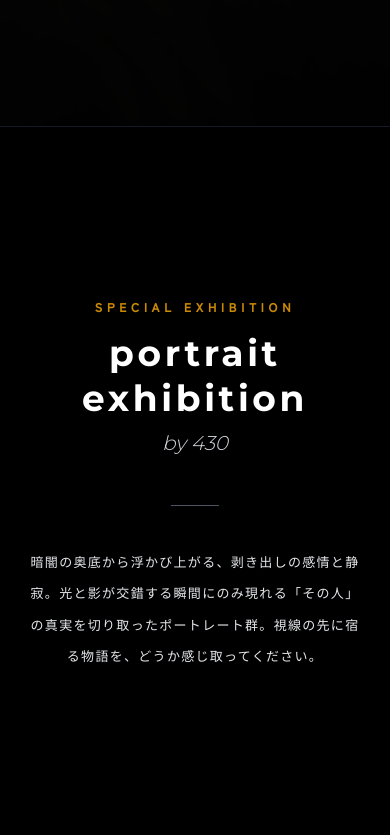
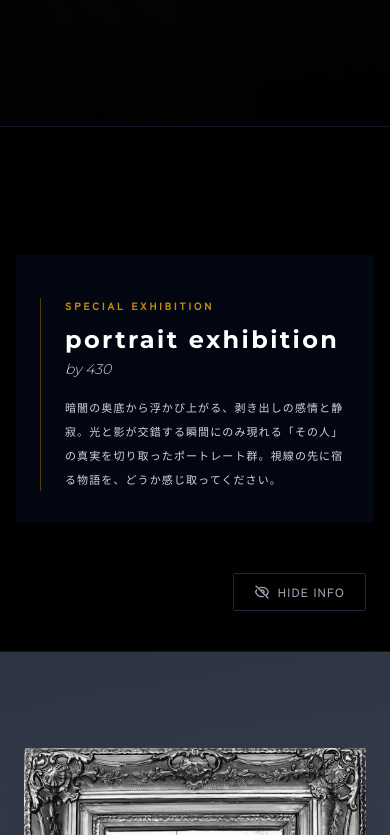
Before and after one commit to miliosapporo-eng/my-garally, a React (Vite) app: page / in a window 390 px wide. Shown: the part 6729-7564 px from the top of the page. Built offline with nearby package versions, Linux system fonts and the light colour scheme; no server answers.

Commit message:
exhibition 修正

```diff
--- a/src/App.jsx
+++ b/src/App.jsx
@@ -6,7 +6,6 @@ import React, { useState, useEffect, useRef } from 'react';
 import { initializeApp } from "firebase/app";
 import { getStorage, ref, listAll, getDownloadURL } from "firebase/storage";
 
-// 先ほどご提示いただいた Firebase 設定を直接ここに埋め込みます
 const firebaseConfig = {
     apiKey: "AIzaSyBaWABhVZPKHRPwevjv8xzy7lvWjMoWCt8",
     authDomain: "dark-side-luck.firebaseapp.com",
@@ -17,9 +16,7 @@ const firebaseConfig = {
     measurementId: "G-FMGKCPQE9T"
 };
 
-// アプリの初期化
 const app = initializeApp(firebaseConfig);
-// Storage の初期化
 const storage = getStorage(app);
 
 // ============================================================================
@@ -32,14 +29,10 @@ const ProjectSlideshow = () => {
     useEffect(() => {
         const fetchImages = async () => {
             try {
-                // Firebase Storageから画像のリストを取得
                 const listRef = ref(storage, 'projects/portrait_exhibition');
                 const res = await listAll(listRef);
-
-                // 全ての画像のURLを取得
                 let urls = await Promise.all(res.items.map((itemRef) => getDownloadURL(itemRef)));
 
-                // 画像が取得できなかった場合のフォールバック（画面が真っ暗になるのを防ぐため）
                 if (urls.length === 0) {
                     urls = [
                         "https://images.unsplash.com/photo-1544005313-94ddf0286df2?auto=format&fit=crop&w=1200&q=80",
@@ -47,12 +40,10 @@ const ProjectSlideshow = () => {
                     ];
                 }
 
-                // 読み込んだ写真群をランダムにシャッフル
                 urls = urls.sort(() => Math.random() - 0.5);
                 setImages(urls);
             } catch (error) {
                 console.error("Storage fetch error:", error);
-                // エラー時のフォールバック画像
                 setImages([
                     "https://images.unsplash.com/photo-1544005313-94ddf0286df2?auto=format&fit=crop&w=1200&q=80"
                 ]);
@@ -61,7 +52,6 @@ const ProjectSlideshow = () => {
         fetchImages();
     }, []);
 
-    // 6秒ごとにスライドを切り替え
     useEffect(() => {
         if (images.length === 0) return;
         const intervalId = setInterval(() => {
@@ -78,18 +68,16 @@ const ProjectSlideshow = () => {
                 const isActive = index === currentIndex;
                 const isPrevious = index === (currentIndex - 1 + images.length) % images.length;
 
-                // エフェクトの論理構築
-                // 暗闇の奥からゆっくりフェードインし、手前へフェードアウトしていく
-                let slideClass = "opacity-0 scale-90 z-0 transition-all duration-[3000ms] ease-in"; // 待機状態（奥）
+                let slideClass = "opacity-0 scale-90 z-0 transition-all duration-[3000ms] ease-in";
                 if (isActive) {
-                    slideClass = "opacity-40 scale-105 z-10 transition-all duration-[8000ms] ease-out"; // 表示状態（徐々に手前へ）
+                    slideClass = "opacity-100 scale-105 z-10 transition-all duration-[8000ms] ease-out";
                 } else if (isPrevious) {
-                    slideClass = "opacity-0 scale-110 z-5 transition-all duration-[4000ms] ease-out"; // フェードアウト状態（さらに手前へ行きながら消える）
+                    slideClass = "opacity-0 scale-110 z-5 transition-all duration-[4000ms] ease-out";
                 }
 
                 return (
                     <div key={url} className={`absolute inset-0 ${slideClass}`}>
-                         <img src={url} alt="Portrait Exhibition" className="w-full h-full object-cover object-center" />
+                         <img src={url} alt="Portrait Exhibition" className="w-full h-full object-cover object-center opacity-80" />
                     </div>
                 );
             })}
@@ -113,7 +101,6 @@ const DEFAULT_PHOTOS = [
     { id: "12", url: "images/entry/m.webp", fullUrl: "images/entry/m.webp", title: "distance", category: "snap", createdAt: 1716223211000 }
 ];
 
-// --- スクロールアニメーション用コンポーネント ---
 const FadeInSection = ({ children, delay = 0, className = "" }) => {
     const [isVisible, setVisible] = useState(false);
     const domRef = useRef();
@@ -153,11 +140,12 @@ export default function App() {
     const [heroLoaded, setHeroLoaded] = useState(false);
     const [photos, setPhotos] = useState(DEFAULT_PHOTOS);
 
-    // --- 「もっと見る」用ステート＆初期表示枚数の設定 ---
     const [isExpanded, setIsExpanded] = useState(false);
-    const INITIAL_VISIBLE_COUNT = 6; // 最初は6枚表示
+    const INITIAL_VISIBLE_COUNT = 6;
 
-    // --- ブラウザ上でのJavaScriptエラー検知＆画面描画システム ---
+    // --- プロジェクトセクションのテキスト表示/非表示用ステート ---
+    const [showProjectInfo, setShowProjectInfo] = useState(true);
+
     const [diagnosticError, setDiagnosticError] = useState(null);
 
     useEffect(() => {
@@ -184,7 +172,6 @@ export default function App() {
         };
     }, []);
 
-    // --- グローバルスタイルの注入 ---
     useEffect(() => {
         const link = document.createElement('link');
         link.href = 'https://fonts.googleapis.com/css2?family=Montserrat:wght@300;400;700&family=Zen+Kaku+Gothic+New:wght@300;400;500&display=swap';
@@ -211,23 +198,17 @@ export default function App() {
         };
     }, []);
 
-    // フィルターされたすべての写真
     const displayedPhotos = currentFilter === 'all' ? photos : photos.filter(p => p.category === currentFilter);
-
-    // 「もっと見る」状態を考慮した、実際に画面のグリッドに表示する写真
     const visiblePhotos = isExpanded ? displayedPhotos : displayedPhotos.slice(0, INITIAL_VISIBLE_COUNT);
 
-    // フィルター切り替え時に「もっと見る」を閉じた状態にリセット
     useEffect(() => {
         setIsExpanded(false);
     }, [currentFilter]);
 
-    // --- ライトボックスのキーボード操作 ---
     useEffect(() => {
         const handleKeyDown = (e) => {
             if (lightboxIndex === null) return;
             if (e.key === 'Escape') setLightboxIndex(null);
-            // 表示されている範囲内（visiblePhotos）でループさせる
             if (e.key === 'ArrowRight') setLightboxIndex((prev) => (prev + 1) % visiblePhotos.length);
             if (e.key === 'ArrowLeft') setLightboxIndex((prev) => (prev - 1 + visiblePhotos.length) % visiblePhotos.length);
         };
@@ -276,7 +257,6 @@ export default function App() {
                             <svg className="w-6 h-6" fill="none" stroke="currentColor" strokeWidth="2" viewBox="0 0 24 24"><path strokeLinecap="round" strokeLinejoin="round" d="M4 6h16M4 12h16M4 18h16" /></svg>
                         )}
                     </button>
-                    {/* ナビゲーションにPROJECTを追加 */}
                     <nav className="hidden md:flex space-x-8 items-center tracking-wider">
                         {['GALLERY', 'CONCEPT', 'PROJECT', 'ABOUT', 'CONTACT'].map((item) => (
                             <a key={item} href={`#${item.toLowerCase()}`} className="text-xs font-medium hover:text-gray-400 transition">{item}</a>
@@ -342,7 +322,6 @@ export default function App() {
                     </div>
                 </FadeInSection>
 
-                {/* ギャラリー写真グリッド */}
                 <div className="grid grid-cols-1 sm:grid-cols-2 lg:grid-cols-3 gap-8">
                     {visiblePhotos.map((photo, index) => (
                         <FadeInSection key={`${currentFilter}-${photo.id}`} delay={(index % INITIAL_VISIBLE_COUNT) * 100}>
@@ -377,7 +356,6 @@ export default function App() {
                     ))}
                 </div>
 
-                {/* もっと見る（VIEW MORE）テキストリンク / ボタン */}
                 {displayedPhotos.length > INITIAL_VISIBLE_COUNT && (
                     <FadeInSection delay={100} className="mt-16 flex justify-center">
                         <button
@@ -439,31 +417,61 @@ export default function App() {
                 </div>
             </section>
 
-            {/* Project Section (New) */}
-            <section id="project" className="relative border-b border-gray-900 overflow-hidden bg-black min-h-[85vh] flex items-center justify-center">
+            {/* ============================================================================
+                Project Section (Updated: Bold Dark Margins)
+            ============================================================================ */}
+            <section id="project" className="relative py-32 md:py-48 border-b border-gray-900 overflow-hidden bg-black flex items-center justify-center group">
 
-                {/* スライドショーの背景コンポーネント */}
+                <FadeInSection className="w-full max-w-5xl px-4 md:px-0">
+                    {/* スライドショーを囲むコンテナ（大胆な余白を作るために枠を制限） */}
+                    <div className="relative w-full aspect-[4/3] md:aspect-[16/9] shadow-[0_0_40px_rgba(0,0,0,0.8)] rounded-sm overflow-hidden bg-gray-950">
+
+                        {/* スライドショー背景（枠内で再生される） */}
                         <ProjectSlideshow />
 
-                {/* テキストを読みやすくするためのグラデーションオーバーレイ */}
-                <div className="absolute inset-0 bg-gradient-to-t from-black via-transparent to-black z-10 pointer-events-none"></div>
-                <div className="absolute inset-0 bg-black/40 z-10 pointer-events-none"></div>
+                        {/* 文字を見やすくするためのグラデーション（HIDE INFOで消える） */}
+                        <div className={`absolute inset-0 bg-gradient-to-t from-black/90 via-black/20 to-transparent z-10 pointer-events-none transition-opacity duration-1000 ${showProjectInfo ? 'opacity-100' : 'opacity-0'}`}></div>
 
-                {/* テキストコンテンツ */}
-                <div className="relative z-20 container mx-auto px-6 text-center max-w-4xl py-32">
-                    <FadeInSection>
-                        <p className="text-yellow-600 tracking-[0.4em] text-xs font-bold mb-4 uppercase">Special Exhibition</p>
-                        <h2 className="text-4xl md:text-6xl font-bold mb-2 brand-font tracking-widest text-white leading-tight">
+                        {/* 左下のテキストコンテンツ（枠内に配置、HIDE INFOで消え下に沈む） */}
+                        <div className={`absolute bottom-0 left-0 w-full z-20 px-6 md:px-12 pb-8 md:pb-12 pt-32 transition-all duration-1000 transform ${showProjectInfo ? 'opacity-100 translate-y-0' : 'opacity-0 translate-y-12 pointer-events-none'}`}>
+                            <div className="max-w-2xl text-left border-l border-yellow-600/40 pl-6 md:pl-8">
+                                <p className="text-yellow-600 tracking-[0.3em] text-[10px] md:text-xs font-bold mb-3 uppercase">Special Exhibition</p>
+                                <h2 className="text-2xl md:text-4xl font-bold mb-1 brand-font tracking-widest text-white leading-tight drop-shadow-lg">
                                     portrait exhibition
                                 </h2>
-                        <p className="text-xl md:text-2xl text-gray-300 brand-font italic font-light mb-12">by 430</p>
-                        <div className="w-12 h-[1px] bg-gray-600 mx-auto mb-10"></div>
-                        <p className="text-gray-200 font-light leading-[2.4] tracking-widest text-[13px] md:text-base drop-shadow-lg">
+                                <p className="text-sm md:text-lg text-gray-300 brand-font italic font-light mb-4 md:mb-6 drop-shadow-md">by 430</p>
+                                <p className="text-gray-300 font-light leading-[2.2] tracking-widest text-[11px] md:text-xs drop-shadow-md">
                                     暗闇の奥底から浮かび上がる、剥き出しの感情と静寂。<br className="hidden md:block" />
                                     光と影が交錯する瞬間にのみ現れる「その人」の真実を切り取ったポートレート群。<br className="hidden md:block" />
                                     視線の先に宿る物語を、どうか感じ取ってください。
                                 </p>
+                            </div>
+                        </div>
+                    </div>
                 </FadeInSection>
+
+                {/* 右下のトグルボタン（SHOW / HIDE） - 外側の黒い余白部分に配置 */}
+                <div className="absolute bottom-10 right-6 md:right-12 z-30">
+                    <button
+                        onClick={() => setShowProjectInfo(!showProjectInfo)}
+                        className={`flex items-center gap-2 text-xs tracking-widest font-medium transition duration-500 px-5 py-2.5 rounded-sm border backdrop-blur-md ${
+                            showProjectInfo
+                                ? "text-gray-400 bg-black/40 border-gray-800 hover:text-white hover:bg-black/80 hover:border-gray-500"
+                                : "text-white bg-black/60 border-gray-500 hover:bg-black/90 shadow-[0_0_20px_rgba(255,255,255,0.1)]"
+                        }`}
+                    >
+                        {showProjectInfo ? (
+                            <>
+                                <svg className="w-4 h-4" fill="none" stroke="currentColor" strokeWidth="2" viewBox="0 0 24 24"><path strokeLinecap="round" strokeLinejoin="round" d="M13.875 18.825A10.05 10.05 0 0112 19c-4.478 0-8.268-2.943-9.543-7a9.97 9.97 0 011.563-3.029m5.858.908a3 3 0 114.243 4.243M9.878 9.878l4.242 4.242M9.88 9.88l-3.29-3.29m7.532 7.532l3.29 3.29M3 3l3.59 3.59m0 0A9.953 9.953 0 0112 5c4.478 0 8.268 2.943 9.543 7a10.025 10.025 0 01-4.132 5.411m0 0L21 21" /></svg>
+                                <span>HIDE INFO</span>
+                            </>
+                        ) : (
+                            <>
+                                <svg className="w-4 h-4" fill="none" stroke="currentColor" strokeWidth="2" viewBox="0 0 24 24"><path strokeLinecap="round" strokeLinejoin="round" d="M15 12a3 3 0 11-6 0 3 3 0 016 0z" /><path strokeLinecap="round" strokeLinejoin="round" d="M2.458 12C3.732 7.943 7.523 5 12 5c4.478 0 8.268 2.943 9.542 7-1.274 4.057-5.064 7-9.542 7-4.477 0-8.268-2.943-9.542-7z" /></svg>
+                                <span>SHOW INFO</span>
+                            </>
+                        )}
+                    </button>
                 </div>
             </section>
 
```
Lines whose indentation alone changed are shown as unchanged.
